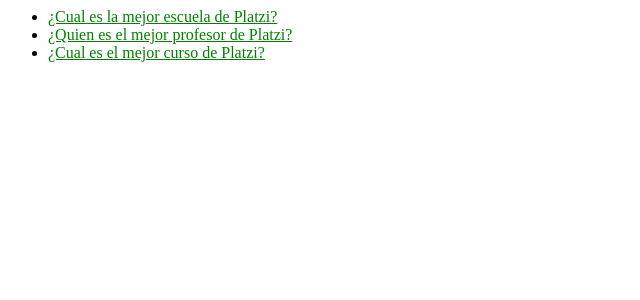
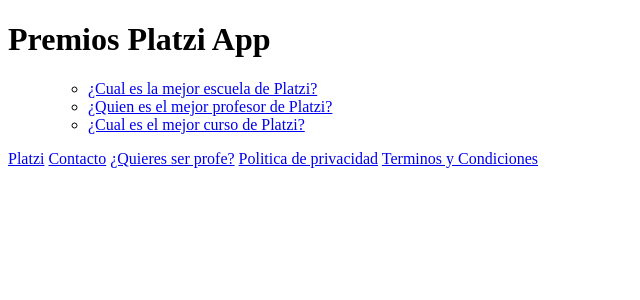
Before and after one commit to ERL151201/proyecto_django, a Django app: page /polls/ in a window 1280 px wide. Shown: the top 300 px of the page, without its empty margins (0-640 px from the left). Run offline with Django 4.2, Linux system fonts and the light colour scheme; data comes from the database, SQL or seed files in the repository.

Commit message:
Comenzando a crear un Frontend

```diff
--- a/premiosplatziapp/polls/templates/polls/index.html
+++ b/premiosplatziapp/polls/templates/polls/index.html
@@ -1,4 +1,40 @@
-{% load static %}
+<!DOCTYPE html>
+<html lang="en">
+<head>
+    <meta charset="UTF-8">
+    <meta http-equiv="X-UA-Compatible" content="IE=edge">
+    <meta name="viewport" content="width=device-width, initial-scale=1.0">
+    <title>Premios Platzi App</title>
+</head>
+<body>
+    <header>
+        <h1>Premios Platzi App</h1>
+    </header>
+    <main>
+        <ul>
+            {% if latest_question_list %}
+
+        <ul>
+            {% for question in latest_question_list  %}
+                    <li><a href="{% url "polls:detail" question.id %}">{{question.question_text}}</a></li>
+            {% endfor %}
+            </ul>
+            {% else %}
+                <p>No polls are available</p>
+            {% endif %}
+        </main>
+        <footer>
+            <a href="https://platzi.com">Platzi</a>
+            <a href="#">Contacto</a>
+            <a href="#">¿Quieres ser profe?</a>
+            <a href="#">Politica de privacidad</a>
+            <a href="#">Terminos y Condiciones</a>
+        </footer>
+</body>
+</html>
+
+
+<!--{% load static %}
 <link rel="stylesheet" href="{% static 'polls/style.css' %}">
 
 {% if latest_question_list %}
@@ -10,4 +46,4 @@
 </ul>
 {% else %}
     <p>No polls are available</p>
-{% endif %}
+{% endif %}-->
```
